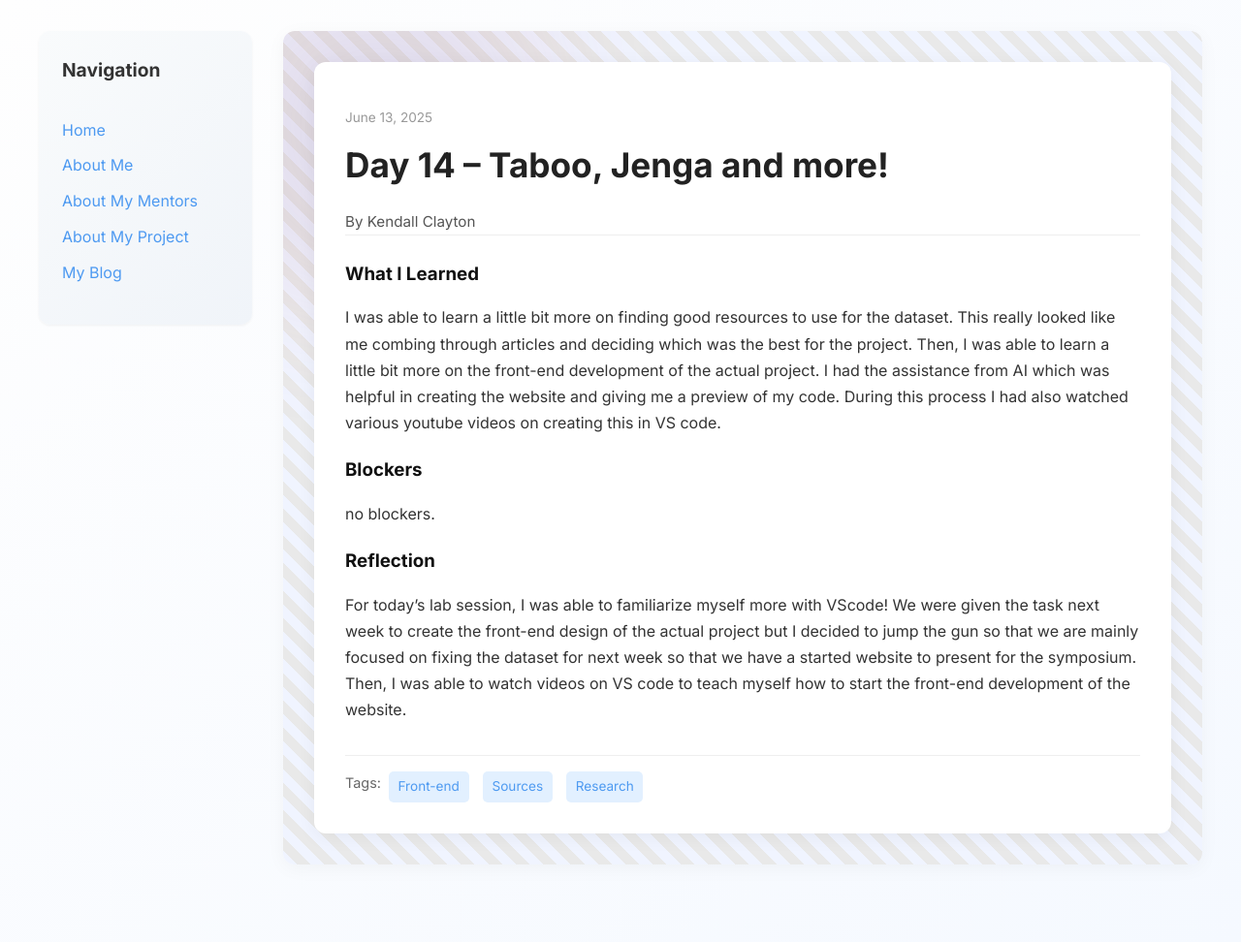
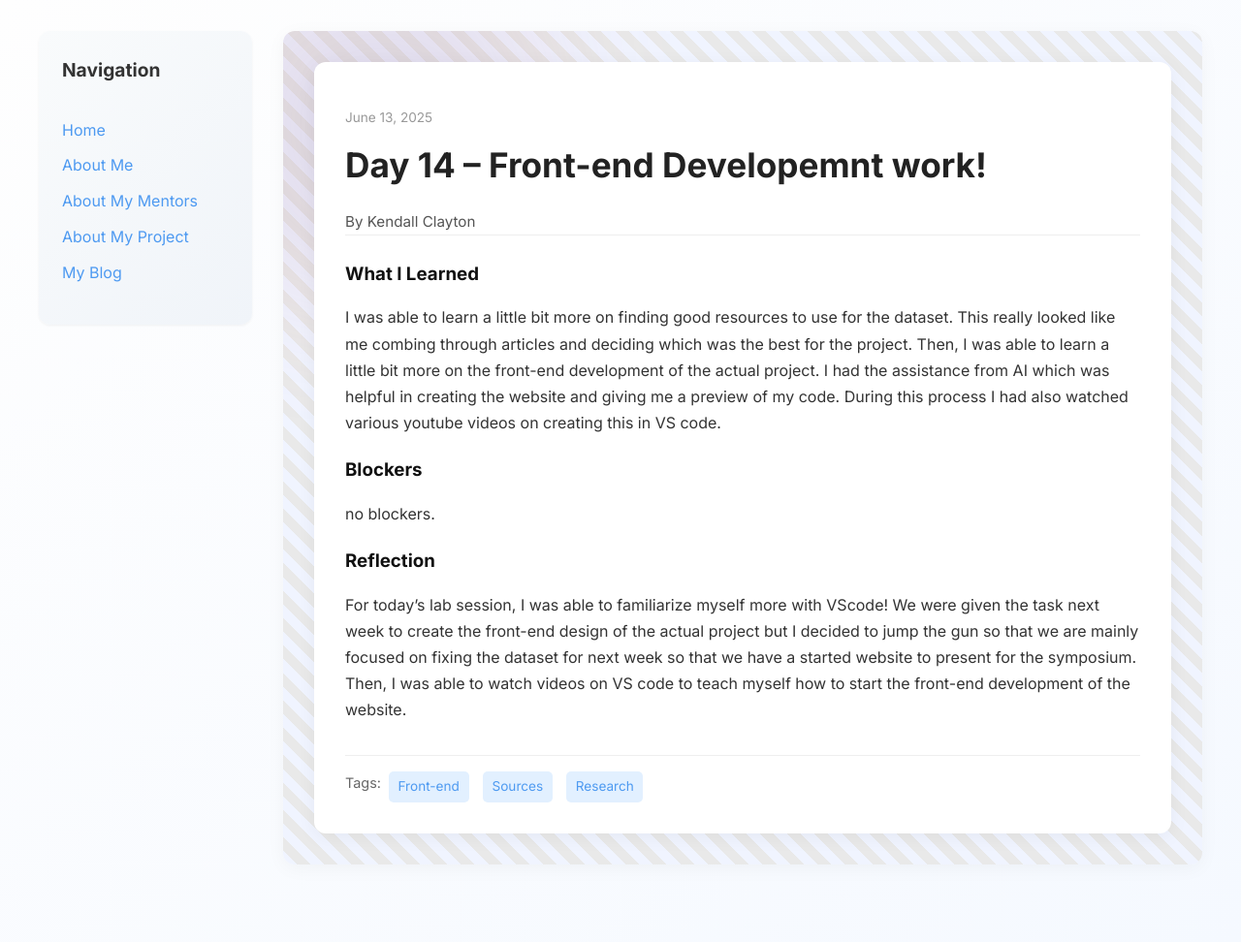
Before and after one commit to kendallzoe/kendallzoe.github.io, a Jekyll site: the page built from _posts/2025-06-13-day-14.md, in a window 1280 px wide. Shown: the whole page at 97% size. Built offline with Jekyll 4.4.1, drawn with Linux system fonts in a browser that asks for light colours.

Commit message:
Update 2025-06-13-day-14.md

```diff
--- a/_posts/2025-06-13-day-14.md
+++ b/_posts/2025-06-13-day-14.md
@@ -1,6 +1,6 @@
 ---
 layout: post
-title: "Day 14 – Taboo, Jenga and more!"
+title: "Day 14 – Front-end Developemnt work!"
 date: 2025-06-13
 author: Kendall Clayton
 permalink: /day14.html
```
